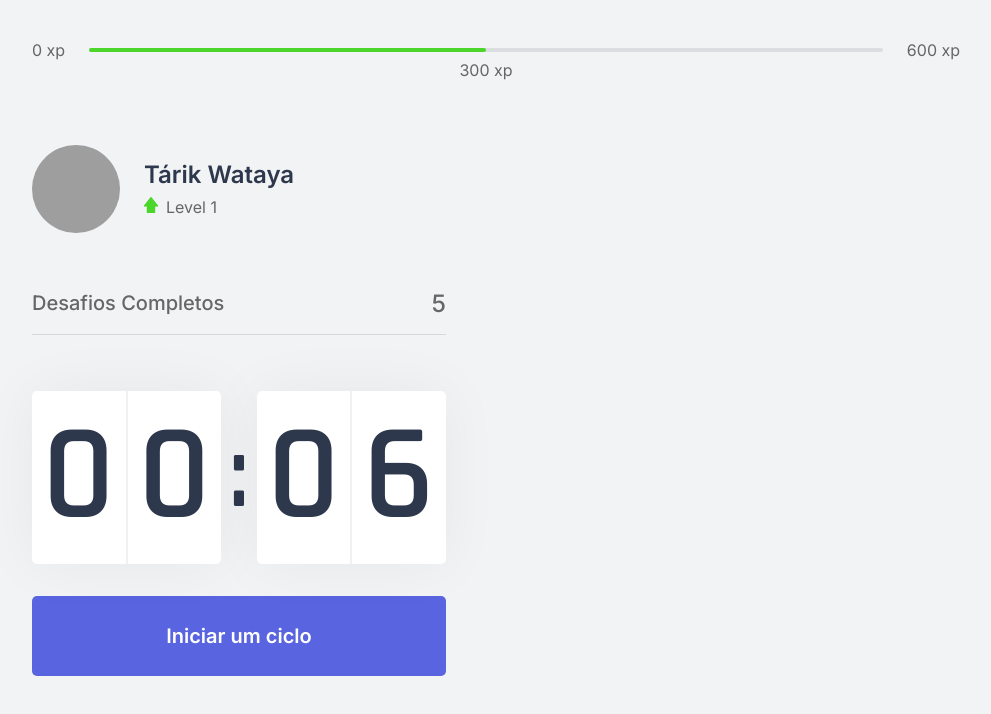
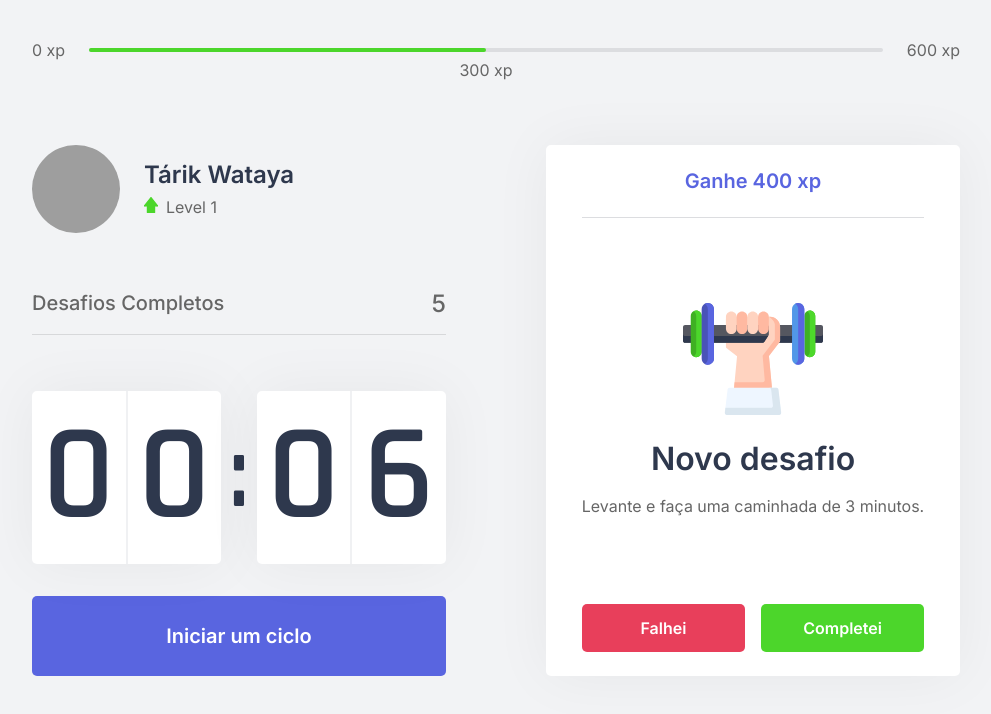
Before and after one commit to tarikwataya/Moveit, a Next.js app: page / in a window 1280 px wide. Shown: the top 714 px of the page, without its empty margins (144-1135 px from the left). Built offline with nearby package versions, Linux system fonts and the light colour scheme; grey boxes are pictures that could not be loaded.

Commit message:
Novo componente de ChallengeBox

```diff
--- /dev/null
+++ b/src/components/ChallengeBox.tsx
@@ -0,0 +1,34 @@
+import styles from '../styles/components/ChallengeBox.module.css';
+
+export function ChallengeBox() {
+    const hasActiveChallenge = true;
+
+    return (
+        <div className={styles.challengeBoxContainer}>
+            { hasActiveChallenge ? (
+                <div className={styles.challengeActive}>
+                    <header>Ganhe 400 xp</header>
+
+                    <main>
+                        <img src="icons/body.svg" alt=""/>
+                        <strong>Novo desafio</strong>
+                        <p>Levante e faça uma caminhada de 3 minutos.</p>
+                    </main>
+
+                    <footer>
+                    <button type="button" className={styles.challengeFailedButton}>Falhei</button>
+                    <button type="button" className={styles.challengeSucceededButton}>Completei</button>
+                    </footer>
+                </div>
+            ) : (
+                <div className={styles.challengeNotActive}>
+                <strong>Finalize um ciclo para receber um desafio</strong>
+                <p>
+                    <img src="icons/level-up.svg" alt="Level Up"/>
+                    Avance de level completando desafios
+                </p>
+            </div>
+            )}
+        </div>
+    );
+}
--- a/src/pages/index.tsx
+++ b/src/pages/index.tsx
@@ -1,9 +1,10 @@
+import Head from 'next/head';
+
 import { CompletedChallenges } from '../components/CompletedChallenges';
 import { Countdown } from '../components/Countdown';
 import { ExperienceBar } from '../components/ExperienceBar';
 import { Profile } from '../components/Profile';
-
-import Head from 'next/head';
+import { ChallengeBox } from '../components/ChallengeBox';
 
 import styles from '../styles/pages/Home.module.css';
 
@@ -22,7 +23,7 @@ export default function Home() {
           <Countdown />
         </div>
         <div>
-
+          <ChallengeBox />
         </div>
       </section>
     </div>
--- /dev/null
+++ b/src/styles/components/ChallengeBox.module.css
@@ -0,0 +1,110 @@
+.challengeBoxContainer {
+    height: 100%;
+
+    background: var(--white);
+    border-radius: 5px;
+    box-shadow: 0 0 60px rgba(0, 0, 0, 0.05);
+    padding: 1.5rem 2rem;
+
+    display: flex;
+    flex-direction: column;
+    align-items: center;
+    justify-content: center;
+
+    text-align: center;
+}
+
+.challengeNotActive {
+    display: flex;
+    flex-direction: column;
+    align-items: center;
+}
+
+.challengeNotActive strong {
+    font-size: 1.5rem;
+    font-weight: 500;
+    line-height: 1.4;
+}
+
+.challengeNotActive p {
+    display: flex;
+    flex-direction: column;
+    align-items: center;
+    line-height: 1.4;
+    max-width: 70%;
+    margin-top: 3rem;
+}
+
+.challengeNotActive p img {
+    margin-bottom: 1rem;
+}
+
+.challengeActive {
+    height: 100%;
+
+    display: flex;
+    flex-direction: column;
+}
+
+.challengeActive header {
+    color: var(--blue);
+    font-weight: 600;
+    font-size: 1.25rem;
+    padding: 0 2rem 1.5rem;
+    border-bottom: 1px solid var(--gray-line);
+}
+
+.challengeActive main {
+    flex: 1;
+    display: flex;
+    flex-direction: column;
+    align-items: center;
+    justify-content: center;
+}
+
+.challengeActive main strong {
+    font-size: 2rem;
+    font-weight: 600;
+    color: var(--title);
+    margin: 1.5rem 0 1rem;
+}
+
+.challengeActive main p {
+    line-height: 1.5;
+}
+
+.challengeActive footer {
+    display: grid;
+    grid-template-columns: 1fr 1fr;
+    gap: 1rem;
+}
+
+.challengeActive footer button {
+    height: 3rem;
+
+    display: flex;
+    align-items: center;
+    justify-content: center;
+
+    border: 0;
+    border-radius: 5px;
+
+    color: var(--white);
+
+    font-size: 1rem;
+    font-weight: 600;
+
+    transition: filter 0.2s;
+}
+
+.challengeBoxContainer footer button.challengeFailedButton {
+    background: var(--red);
+}
+
+.challengeBoxContainer footer button.challengeSucceededButton {
+    background: var(--green);
+}
+
+.challengeBoxContainer footer button:hover {
+    filter: brightness(0.9);
+}
```
